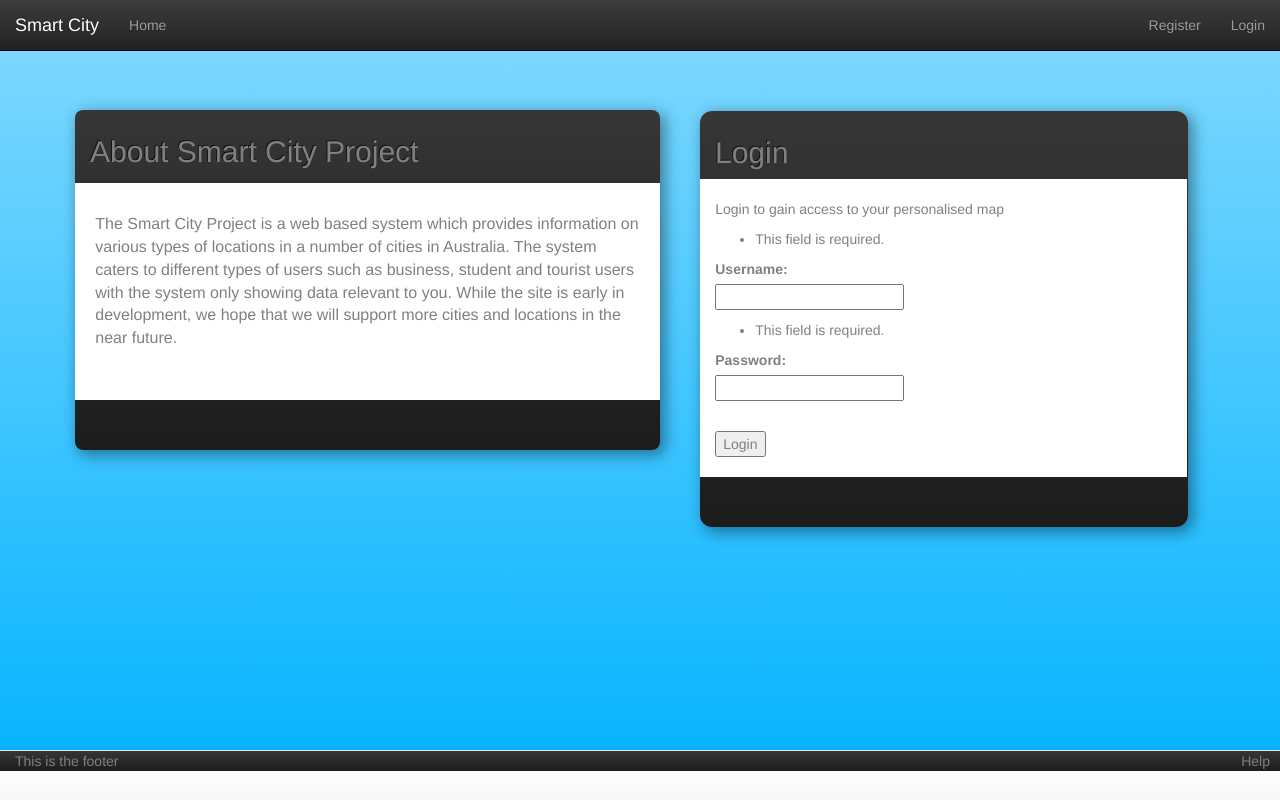
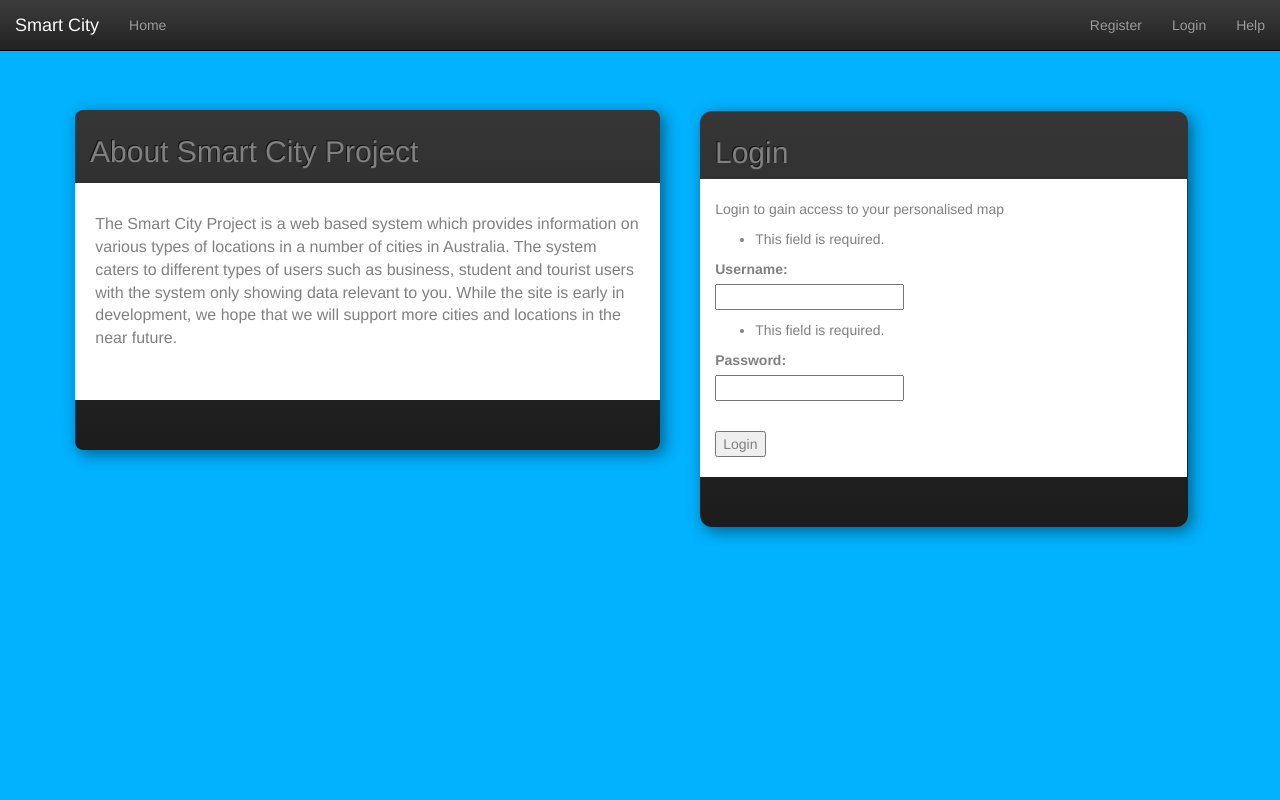
Before and after one commit to TotallyMelvin/Smart-City-Project, a Django app: page /home/ in a window 1280 px wide. Run offline with Django 3.2, Linux system fonts and the light colour scheme; some libraries are stand-ins or nearby versions.

Commit message:
Altered Footer

```diff
--- a/accounts/static/css/indexPage.css
+++ b/accounts/static/css/indexPage.css
@@ -16,7 +16,7 @@
 }
 
 body {
-	background: linear-gradient(0deg, #00b2ff, #83daff) !important;
+	background: #00b2ff !important;
     background-repeat: no-repeat;
 }
 
@@ -154,31 +154,6 @@ html {
 
 .helptext {
 	font-size: 12px;
-}
-
-/* Footer Section CSS */
-.footer {
-	width: 100%;
-	background: linear-gradient(0deg, #1c1c1c, #363636);
-	color: grey;
-}
-
-.link ul {
-	list-style: none;
-	margin: 0px;
-	padding: 0px;
-}
-
-.link a {
-	color: grey;
-	right: 10px;
-	top: 0px;
-	position: absolute;
-}
-
-.link a:hover {
-	color: white;
-	text-decoration: none;
 }
 
 /* Help Section CSS */
--- a/accounts/templates/accounts/base.html
+++ b/accounts/templates/accounts/base.html
@@ -28,8 +28,8 @@
     <body>
         <!-- whatever is in index.html, will be displayed -->
         {% block content %}
+
+			<p class="footer">© 2017 Smart City Project, Inc.</p>
         {% endblock %}
-
-        {% include 'accounts/footer.html' %}
     </body>
 </html>
--- a/accounts/templates/accounts/footer.html
+++ b/accounts/templates/accounts/footer.html
@@ -1,10 +1,10 @@
 <nav class="navbar navbar-default navbar-fixed-bottom">
   <div class="container-fluid footer">
-      This is the footer
-	<div class="link">
+    <p>© 2017 Smart City Project, Inc.</p>
+<!-- 	<div class="link">
 		<ul>
 			<li><a href="/home/help">Help</a></li>
 		</ul>
-	</div>
+	</div> -->
   </div><!-- /.container-fluid -->
 </nav>
--- a/accounts/templates/accounts/navBar.html
+++ b/accounts/templates/accounts/navBar.html
@@ -28,6 +28,9 @@
         <li>
           <a href="/home/login" >Login</a>
         </li>
+		<li>
+		  <a href="/home/help">Help</a>
+		</li>
             {% endif %}
 
             {%if user.is_authenticated %}
```
Also changed, not shown: db.sqlite3.
